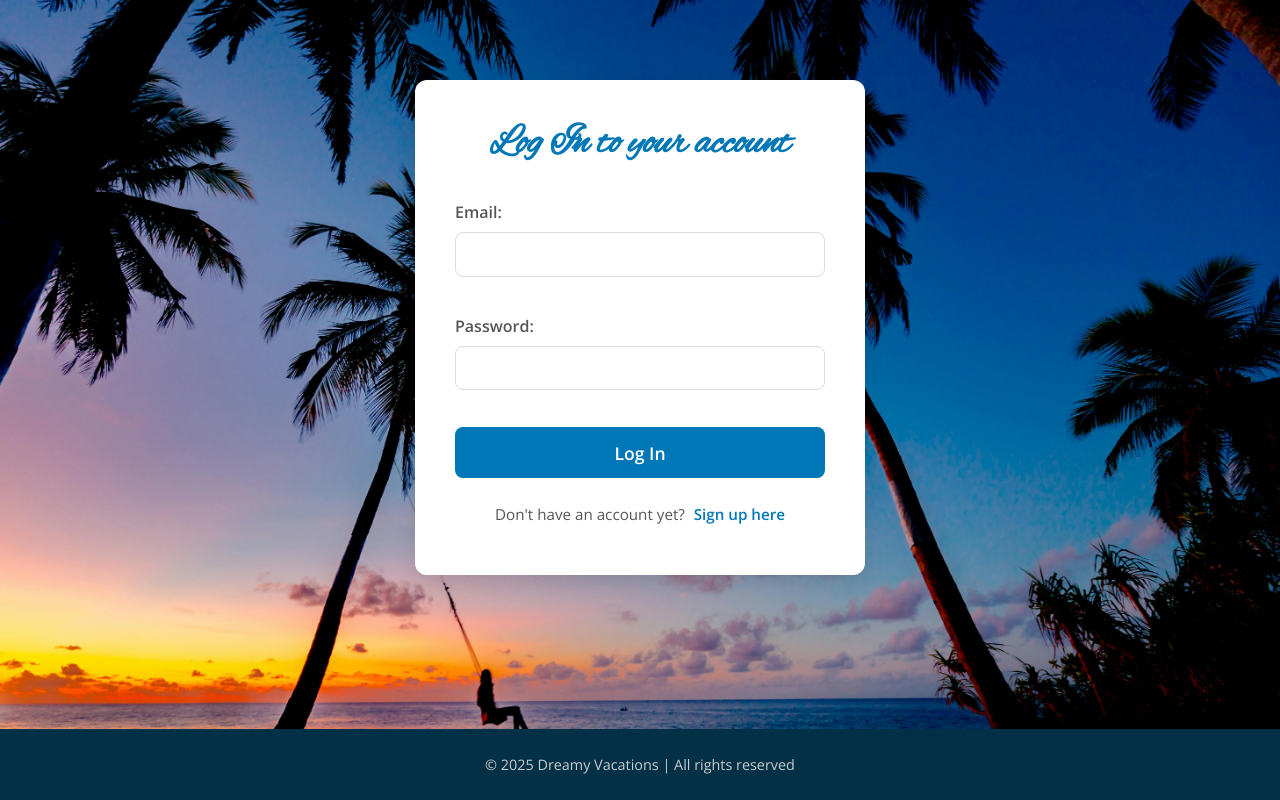
After one commit to Meitar-Asaf/jbprojectdjango, a Django app: page /auth/login/ in a window 1280 px wide. The commit adds this page. Run offline with Django 5.2, Linux system fonts and the light colour scheme.

Commit message:
user views and template beggining

```diff
--- a/static/css/style.css
+++ b/static/css/style.css
@@ -22,12 +22,19 @@ html, body {
 body {
   display: flex;
   flex-direction: column;
-  font-family: var(--ff-body);
   background: url('../images/vacation-bg.jpg') no-repeat center center fixed;
   background-size: cover;
   color: var(--clr-dark);
   line-height: 1.6;
 }
+h1, h2, h3, .logo {
+  font-family: 'Alex Brush', cursive;
+}
+
+body, p, a, li, button {
+  font-family: 'Open Sans', sans-serif;
+}
+
 
 
 /* 3. Container */
@@ -164,6 +171,95 @@ body {
 .card:hover {
   transform: translateY(-5px);
 }
+  .form-card {
+  background: #fff;
+  max-width: 450px;
+  margin: 3rem auto;
+  padding: 2rem 2.5rem;
+  border-radius: 12px;
+  box-shadow: 0 6px 20px rgba(0, 0, 0, 0.1);
+  font-family: 'Open Sans', sans-serif;
+  color: var(--clr-dark);
+}
+
+.form-card h2 {
+  font-family: 'Alex Brush', cursive;
+  font-size: 2.5rem;
+  margin-bottom: 1.5rem;
+  color: var(--clr-primary);
+  text-align: center;
+}
+
+.form-card p {
+  margin-bottom: 1rem;
+  font-size: 0.95rem;
+  color: #555;
+}
+
+.form-card label {
+  display: block;
+  margin-bottom: 0.4rem;
+  font-weight: 600;
+  font-size: 1rem;
+}
+
+.form-card input[type="text"],
+.form-card input[type="email"],
+.form-card input[type="password"] {
+  width: 100%;
+  padding: 0.65rem 1rem;
+  margin-bottom: 1.3rem;
+  border: 1.8px solid #ddd;
+  border-radius: 8px;
+  font-size: 1rem;
+  transition: border-color 0.3s ease;
+  font-family: 'Open Sans', sans-serif;
+}
+
+.form-card input[type="text"]:focus,
+.form-card input[type="email"]:focus,
+.form-card input[type="password"]:focus {
+  border-color: var(--clr-primary);
+  outline: none;
+}
+
+.form-card button.btn-primary {
+  width: 100%;
+  padding: 0.85rem;
+  background-color: var(--clr-primary);
+  border: none;
+  border-radius: 8px;
+  color: white;
+  font-weight: 700;
+  font-size: 1.1rem;
+  cursor: pointer;
+  transition: background-color 0.3s ease;
+  font-family: 'Open Sans', sans-serif;
+}
+
+.form-card button.btn-primary:hover {
+  background-color: var(--clr-secondary);
+}
+.login-link {
+  text-align: center;
+  margin-top: 1.5rem;
+  font-size: 0.95rem;
+  color: #555;
+  font-family: 'Open Sans', sans-serif;
+}
+
+.login-link a {
+  color: var(--clr-primary);
+  text-decoration: none;
+  font-weight: 600;
+  margin-left: 0.3rem;
+  transition: color 0.3s ease;
+}
+
+.login-link a:hover {
+  color: var(--clr-secondary);
+  text-decoration: underline;
+}
 
 /* 9. Responsive */
 @media (max-width: 768px) {
--- /dev/null
+++ b/templates/auth.html
@@ -0,0 +1,29 @@
+{% extends "index.html" %}
+
+{% block content %}
+<div class="form-card">
+
+  <h2>
+    {% if form_type == "signup" %}
+    Create Your Account
+    {% elif form_type == "login" %} Log In to your account {% endif %}</h2>
+  <form method="post">
+    {% csrf_token %}
+    {{ form.as_p }}
+    <button type="submit" class="btn-primary">
+        {% if form_type == "signup" %}
+        Sign Up
+        {% elif form_type == "login" %} Log In {% endif %}
+    </button>
+  </form>
+
+  <p class="login-link">
+    {% if form_type == "signup" %}
+    Already have an account?
+    <a href=" {% url 'login' %}">Log in here</a>
+    {% elif form_type == "login" %} Don't have an account yet?
+    <a href=" {% url 'signup' %}">Sign up here</a>
+    {% endif %}
+  </p>
+</div>
+{% endblock %}
--- a/templates/index.html
+++ b/templates/index.html
@@ -7,11 +7,10 @@
     <link rel="stylesheet" href="{% static 'css/style.css' %}" />
     <link href="https://fonts.googleapis.com/css2?family=Open+Sans:wght@400;600&family=Alex+Brush&display=swap" rel="stylesheet">
 
-
-    <link rel="shortcut icon" href="{% static 'favicon.ico' %}" type="image/x-icon" />
 </head>
 <body>
-
+{% block header %}
+{% if user.is_authenticated %}
 <header class="header">
     <nav class="navbar container">
         <div class="logo">Dreamy Vacations</div>
@@ -23,6 +22,8 @@
         </ul>
     </nav>
 </header>
+{% endif %}
+{% endblock %}
 
 <div class="main-content container">
     {% block content %}
--- a/users_app/forms.py
+++ b/users_app/forms.py
@@ -1,5 +1,5 @@
 from django import forms
-from django.contrib.auth.forms import UserCreationForm
+from django.contrib.auth.forms import UserCreationForm, AuthenticationForm
 from django.contrib.auth.models import User
 
 class UserRegisterForm(UserCreationForm):
@@ -8,6 +8,11 @@ class UserRegisterForm(UserCreationForm):
     email = forms.EmailField(required=True)
 
     def save(self, commit=True):
+        """
+        Save the user instance. Use the ``commit`` kwarg to enable/disable
+        saving the user to the database. This is useful if you want to add
+        additional data to the user (e.g. a profile) before saving.
+        """
         user = super(UserRegisterForm, self).save(commit=False)
         user.first_name = self.cleaned_data['first_name']
         user.last_name = self.cleaned_data['last_name']
@@ -16,15 +21,29 @@ class UserRegisterForm(UserCreationForm):
         if commit:
             user.save()
         return user
-
-
+    def __init__(self, *args, **kwargs):
+        """
+        Overwrite the default init method to remove the help_text attribute
+        of password1 and password2 fields. This is because the default help_text
+        is too long and we don't want to display it in the form.
+        """
+        super().__init__(*args, **kwargs)
+        self.fields['password1'].help_text = ''
+        self.fields['password2'].help_text = ''
 
     class Meta:
         model = User
         fields = ['first_name', 'last_name','email', 'password1', 'password2']
-
     def clean_email(self):
+        """
+        Cleans the email field by checking if the email already exists in the database.
+        If it does, a forms.ValidationError is raised with the message "Email already exists".
+        Otherwise, the email is returned as is.
+        """
         email = self.cleaned_data.get('email')
         if User.objects.filter(email=email).exists():
             raise forms.ValidationError("Email already exists")
         return email
+
+class UserLoginForm(AuthenticationForm):
+    username = forms.EmailField(label='Email')
--- a/users_app/urls.py
+++ b/users_app/urls.py
@@ -1,6 +1,7 @@
 from django.urls import path
-from . import views
+from .views import RegisterView, LoginView
 
-# urlpatterns = [
-#     path('', views.RegisterView.as_view(), name='login'),
-# ]
+urlpatterns = [
+    path('signup/', RegisterView.as_view(), name='signup'),
+    path('login/', LoginView.as_view(), name='login'),
+]
--- a/users_app/views.py
+++ b/users_app/views.py
@@ -1,11 +1,39 @@
-from users_app.forms import UserRegisterForm
+from users_app.forms import UserRegisterForm,UserLoginForm
 from django.shortcuts import render
 from django.views.generic.edit import CreateView
+from django.contrib.auth.views import LoginView
 
 # Create your views here.
 
 
-# class RegisterView(CreateView):
-#     form_class = UserRegisterForm
-#     template_name = 'register.html'
-#     success_url = '/'
+class RegisterView(CreateView):
+    form_class = UserRegisterForm
+    template_name = 'auth.html'
+    success_url = '/'
+    def get_context_data(self, **kwargs):
+
+        """
+        Extend the context data with an additional key-value pair indicating
+        the form type as 'register'. This is used to differentiate the context
+        for the registration view.
+        """
+
+        context = super().get_context_data(**kwargs)
+        context['form_type'] = 'signup'
+        return context
+
+class LoginView(LoginView):
+    form_class = UserLoginForm
+    template_name = 'auth.html'
+    success_url = '/'
+
+    def get_context_data(self, **kwargs):
+        """
+        Extend the context data with an additional key-value pair indicating
+        the form type as 'login'. This is used to differentiate the context
+        for the login view.
+        """
+
+        context = super().get_context_data(**kwargs)
+        context['form_type'] = 'login'
+        return context
--- a/vacations_project/settings.py
+++ b/vacations_project/settings.py
@@ -133,3 +133,4 @@ MEDIA_ROOT = BASE_DIR / 'uploads'
 # https://docs.djangoproject.com/en/5.2/ref/settings/#default-auto-field
 
 DEFAULT_AUTO_FIELD = 'django.db.models.BigAutoField'
+LOGIN_REDIRECT_URL = '/'
--- a/vacations_project/urls.py
+++ b/vacations_project/urls.py
@@ -22,7 +22,7 @@ from django.conf.urls.static import static
 
 urlpatterns = [
     path('admin/', admin.site.urls),
-    # path('auth/', include('users_app.urls')),
+    path('auth/', include('users_app.urls')),
     path('', include('vacations_app.urls')),
 ]
 if settings.DEBUG:
```
Also changed, not shown: vacations_app/models.py (+30 -2 lines), vacations_app/migrations/0004_alter_likes_user.py (added).
